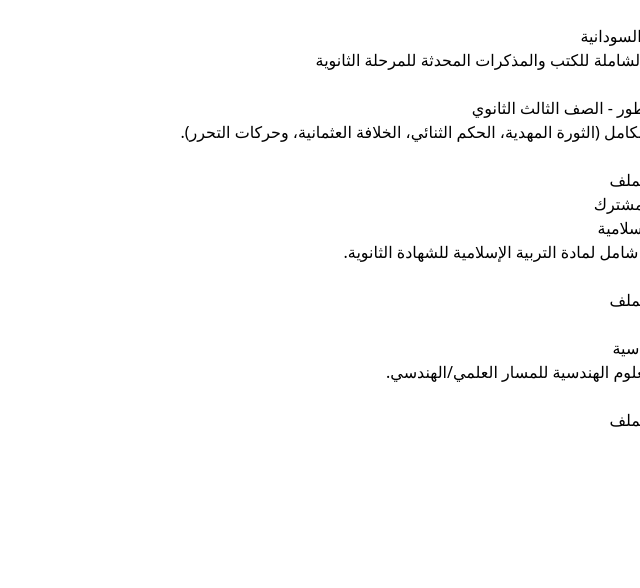
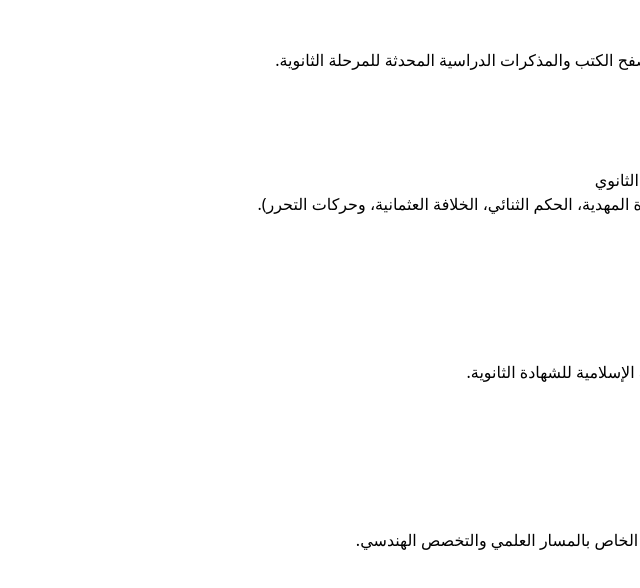
Before and after one commit to paradisesoap653-dotcom/sudan-student-helper, a Next.js app: page / in a window 1280 px wide. Shown: the top 588 px of the page, without its empty margins (640-1280 px from the left). Built offline with nearby package versions, Linux system fonts and the light colour scheme.

Commit message:
Update page.tsx

```diff
--- a/app/page.tsx
+++ b/app/page.tsx
@@ -1,7 +1,9 @@
-import React from 'react';
-import { BookOpen, Download, FileText, CheckCircle, GraduationCap } from 'lucide-react';
+'use client';
 
-// هيكل البيانات للمواد والملفات
+import React, { useState } from 'react';
+import { BookOpen, Download, Search, GraduationCap, FileText } from 'lucide-react';
+
+// هيكل بيانات المواد والملفات
 interface Material {
   id: string;
   title: string;
@@ -9,6 +11,7 @@ interface Material {
   section: 'scientific' | 'literary' | 'both';
   fileUrl: string;
   description: string;
+  fileSize?: string;
 }
 
 const materialsData: Material[] = [
@@ -18,7 +21,8 @@ const materialsData: Material[] = [
     subject: 'التاريخ',
     section: 'literary',
     fileUrl: 'https://lhxebcykgdyxehcyohzk.supabase.co/storage/v1/object/public/materials/tarkh.pdf',
-    description: 'المقرر المطور الكامل (الثورة المهدية، الحكم الثنائي، الخلافة العثمانية، وحركات التحرر).'
+    description: 'المقرر المطور الكامل المنقح (الثورة المهدية، الحكم الثنائي، الخلافة العثمانية، وحركات التحرر).',
+    fileSize: 'PDF'
   },
   {
     id: '2',
@@ -26,7 +30,8 @@ const materialsData: Material[] = [
     subject: 'التربية الإسلامية',
     section: 'both',
     fileUrl: 'https://lhxebcykgdyxehcyohzk.supabase.co/storage/v1/object/public/materials/%20eslam1.pdf',
-    description: 'مراجعة وتلخيص شامل لمادة التربية الإسلامية للشهادة الثانوية.'
+    description: 'مراجعة وتلخيص شامل لمادة التربية الإسلامية للشهادة الثانوية.',
+    fileSize: 'PDF'
   },
   {
     id: '3',
@@ -34,64 +39,143 @@ const materialsData: Material[] = [
     subject: 'الهندسية',
     section: 'scientific',
     fileUrl: 'https://lhxebcykgdyxehcyohzk.supabase.co/storage/v1/object/public/materials/Engin.pdf',
-    description: 'مقرر وملخص العلوم الهندسية للمسار العلمي/الهندسي.'
+    description: 'مقرر وملخص مادة العلوم الهندسية الخاص بالمسار العلمي والتخصص الهندسي.',
+    fileSize: 'PDF'
   }
 ];
 
 export default function HomePage() {
+  const [searchTerm, setSearchTerm] = useState('');
+  const [selectedSection, setSelectedSection] = useState<'all' | 'scientific' | 'literary'>('all');
+
+  // تصفية المواد بناءً على البحث والمسار
+  const filteredMaterials = materialsData.filter((item) => {
+    const matchesSearch = item.title.includes(searchTerm) || item.subject.includes(searchTerm) || item.description.includes(searchTerm);
+    const matchesSection = selectedSection === 'all' || item.section === selectedSection || item.section === 'both';
+    return matchesSearch && matchesSection;
+  });
+
   return (
-    <main className="min-h-screen bg-slate-50 dir-rtl text-right font-sans p-6 md:p-12">
-      {/* Header Section */}
-      <header className="max-w-5xl mx-auto mb-12 text-center">
-        <div className="flex justify-center mb-4">
-          <GraduationCap className="w-16 h-16 text-emerald-600" />
+    <div dir="rtl" className="min-h-screen bg-slate-50 text-slate-800 font-sans p-4 md:p-10">
+      <div className="max-w-6xl mx-auto">
+
+        {/* الهيدر والعنوان الرئيسي */}
+        <header className="text-center my-8">
+          <div className="inline-flex p-3 bg-emerald-100 text-emerald-700 rounded-2xl mb-4">
+            <GraduationCap className="w-10 h-10" />
           </div>
-        <h1 className="text-4xl font-bold text-slate-800 mb-3">
+          <h1 className="text-3xl md:text-5xl font-bold text-slate-900 mb-3">
             مساعد الشهادة السودانية
           </h1>
-        <p className="text-lg text-slate-600">
-          المكتبة الرقمية الشاملة للكتب والمذكرات المحدثة للمرحلة الثانوية
+          <p className="text-slate-600 text-base md:text-lg max-w-2xl mx-auto">
+            المكتبة الرقمية الشاملة لتحميل وتصفح الكتب والمذكرات الدراسية المحدثة للمرحلة الثانوية.
           </p>
         </header>
 
-      {/* Grid Materials */}
-      <section className="max-w-5xl mx-auto grid grid-cols-1 md:grid-cols-2 lg:grid-cols-3 gap-6">
-        {materialsData.map((item) => (
+        {/* شريط البحث والتصفية */}
+        <div className="bg-white p-4 rounded-2xl shadow-sm border border-slate-200 mb-8 flex flex-col md:flex-row gap-4 items-center justify-between">
+
+          {/* حقل البحث */}
+          <div className="relative w-full md:w-1/2">
+            <Search className="absolute right-3 top-1/2 -translate-y-1/2 text-slate-400 w-5 h-5" />
+            <input
+              type="text"
+              placeholder="ابحث عن مادة، كتاب، أو موضوع..."
+              value={searchTerm}
+              onChange={(e) => setSearchTerm(e.target.value)}
+              className="w-full pr-10 pl-4 py-2.5 bg-slate-50 border border-slate-200 rounded-xl focus:outline-none focus:ring-2 focus:ring-emerald-500 transition-all text-sm"
+            />
+          </div>
+
+          {/* أزرار الفلترة حسب المسار */}
+          <div className="flex gap-2 w-full md:w-auto justify-center">
+            <button
+              onClick={() => setSelectedSection('all')}
+              className={`px-4 py-2 rounded-xl text-sm font-medium transition-colors ${
+                selectedSection === 'all'
+                  ? 'bg-emerald-600 text-white'
+                  : 'bg-slate-100 text-slate-600 hover:bg-slate-200'
+              }`}
+            >
+              الكل
+            </button>
+            <button
+              onClick={() => setSelectedSection('scientific')}
+              className={`px-4 py-2 rounded-xl text-sm font-medium transition-colors ${
+                selectedSection === 'scientific'
+                  ? 'bg-emerald-600 text-white'
+                  : 'bg-slate-100 text-slate-600 hover:bg-slate-200'
+              }`}
+            >
+              المسار العلمي
+            </button>
+            <button
+              onClick={() => setSelectedSection('literary')}
+              className={`px-4 py-2 rounded-xl text-sm font-medium transition-colors ${
+                selectedSection === 'literary'
+                  ? 'bg-emerald-600 text-white'
+                  : 'bg-slate-100 text-slate-600 hover:bg-slate-200'
+              }`}
+            >
+              المسار الأدبي
+            </button>
+          </div>
+        </div>
+
+        {/* عرض شبكة المواد */}
+        {filteredMaterials.length > 0 ? (
+          <div className="grid grid-cols-1 md:grid-cols-2 lg:grid-cols-3 gap-6">
+            {filteredMaterials.map((item) => (
               <div
                 key={item.id}
-            className="bg-white rounded-2xl shadow-sm border border-slate-200 p-6 flex flex-col justify-between hover:shadow-md transition-shadow"
+                className="bg-white rounded-2xl p-6 border border-slate-200 shadow-sm hover:shadow-md transition-all flex flex-col justify-between"
               >
                 <div>
-              <div className="flex items-center justify-between mb-4">
-                <span className="bg-emerald-50 text-emerald-700 text-xs font-semibold px-3 py-1 rounded-full">
+                  <div className="flex justify-between items-center mb-3">
+                    <span className="bg-emerald-50 text-emerald-700 text-xs font-bold px-3 py-1 rounded-full border border-emerald-100">
                       {item.subject}
                     </span>
-                <span className="text-xs text-slate-400 border border-slate-200 px-2 py-0.5 rounded">
-                  {item.section === 'literary' ? 'أدبي' : item.section === 'scientific' ? 'علمي' : 'مشترك'}
+                    <span className="text-xs text-slate-400 bg-slate-100 px-2.5 py-1 rounded-md">
+                      {item.section === 'scientific' ? 'علمي' : item.section === 'literary' ? 'أدبي' : 'مشترك'}
                     </span>
                   </div>
 
-              <h3 className="text-xl font-bold text-slate-800 mb-2 leading-snug">
+                  <h3 className="text-lg font-bold text-slate-800 mb-2 leading-snug">
                     {item.title}
                   </h3>
 
-              <p className="text-slate-600 text-sm mb-6 line-clamp-3">
+                  <p className="text-slate-600 text-sm mb-6 leading-relaxed line-clamp-3">
                     {item.description}
                   </p>
                 </div>
 
+                <div className="pt-4 border-t border-slate-100 flex items-center justify-between gap-3">
+                  <span className="text-xs text-slate-400 flex items-center gap-1">
+                    <FileText className="w-4 h-4" />
+                    {item.fileSize}
+                  </span>
                   <a
                     href={item.fileUrl}
                     target="_blank"
                     rel="noopener noreferrer"
-              className="w-full bg-emerald-600 hover:bg-emerald-700 text-white font-medium py-2.5 px-4 rounded-xl flex items-center justify-center gap-2 transition-colors"
+                    className="flex-1 bg-emerald-600 hover:bg-emerald-700 text-white text-sm font-medium py-2 px-4 rounded-xl flex items-center justify-center gap-2 transition-colors"
                   >
                     <Download className="w-4 h-4" />
-              <span>تحميل / عرض الملف</span>
+                    <span>تحميل / فتح</span>
                   </a>
                 </div>
+              </div>
             ))}
-      </section>
-    </main>
+          </div>
+        ) : (
+          <div className="text-center py-12 bg-white rounded-2xl border border-slate-200">
+            <BookOpen className="w-12 h-12 text-slate-300 mx-auto mb-3" />
+            <h3 className="text-lg font-bold text-slate-700 mb-1">لا توجد نتائج</h3>
+            <p className="text-slate-500 text-sm">جرب البحث بكلمات أخرى أو اختر مساراً مختلفاً.</p>
+          </div>
+        )}
+
+      </div>
+    </div>
   );
                     }
```
Lines whose indentation alone changed are shown as unchanged.
